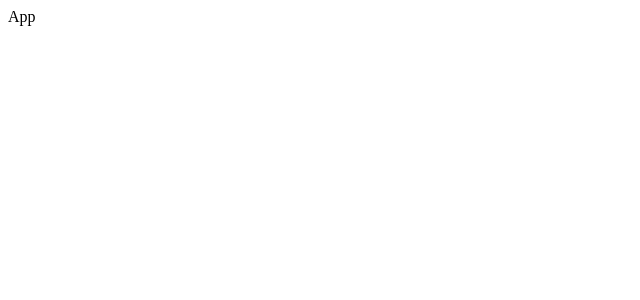
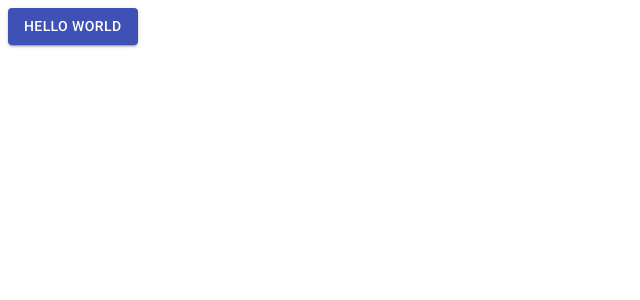
Before and after one commit to metamn/react-material-ui, a React (Create React App) app: page / in a window 1280 px wide. Shown: the top 300 px of the page, without its empty margins (0-640 px from the left). Built offline with nearby package versions, Linux system fonts and the light colour scheme.

Commit message:
Hello World works

```diff
--- a/package.json
+++ b/package.json
@@ -3,9 +3,12 @@
   "version": "0.1.0",
   "private": true,
   "dependencies": {
+    "@material-ui/core": "^4.3.2",
+    "@material-ui/icons": "^4.2.1",
     "react": "^16.9.0",
     "react-dom": "^16.9.0",
-    "react-scripts": "3.1.1"
+    "react-scripts": "3.1.1",
+    "typeface-roboto": "^0.0.75"
   },
   "scripts": {
     "start": "react-scripts start",
--- a/src/App.js
+++ b/src/App.js
@@ -1,7 +1,14 @@
 import React from "react";
+import "typeface-roboto";
 
-const App = () => {
-  return "App";
-};
+import Button from "@material-ui/core/Button";
+
+function App() {
+  return (
+    <Button variant="contained" color="primary">
+      Hello World
+    </Button>
+  );
+}
 
 export default App;
```
Also changed, not shown: 2 other files (tests, documents, lock files or other folders).
